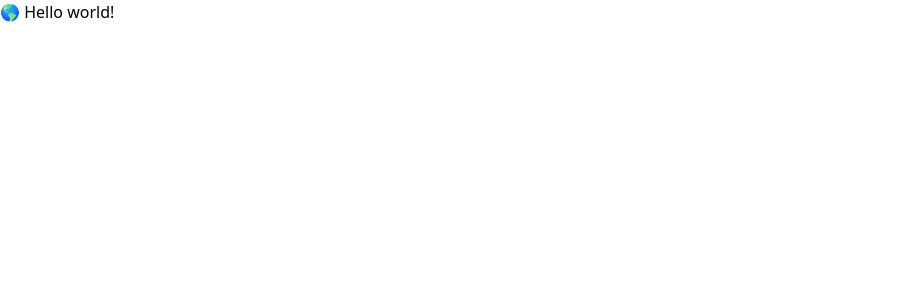
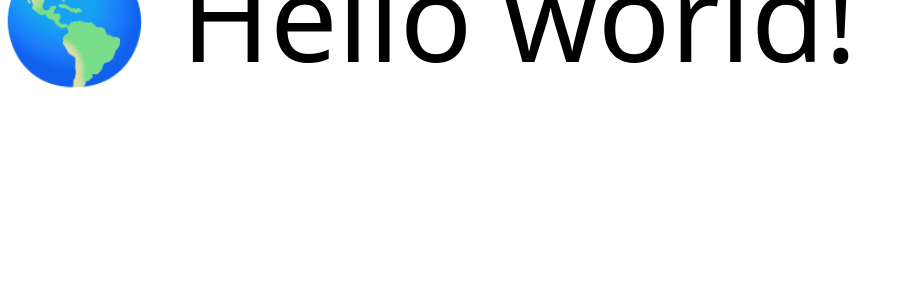
Before and after one commit to olivmath/portfoio, a Next.js app: page / in a window 1280 px wide. Shown: the top 300 px of the page, without its empty margins (0-912 px from the left). Built offline with nearby package versions, Linux system fonts and the light colour scheme.

Commit message:
add: home and components

```diff
--- a/pages/index.tsx
+++ b/pages/index.tsx
@@ -2,7 +2,9 @@ import type { NextPage } from 'next'
 
 const Home: NextPage = () => {
   return (
-    <h1>🌎 Hello world!</h1>
+    <h1 className='text-xl'>
+      🌎 Hello world!
+    </h1>
   )
 }
 
--- a/tailwind.config.js
+++ b/tailwind.config.js
@@ -5,7 +5,12 @@ module.exports = {
     "./components/**/*.{js,ts,jsx,tsx}",
   ],
   theme: {
-    extend: {},
+    fontSize: {
+      sm: ['14px', '20px'],
+      base: ['16px', '24px'],
+      lg: ['20px', '28px'],
+      xl: ['120px', '32px'],
+    }
   },
   plugins: [],
 }
```
Also changed, not shown: components/Navigation/Footer/Footer.component.tsx (added, +9 -0 lines), components/Navigation/Header/Header.component.tsx (added), components/Navigation/NavBar/NavBar.component.tsx (added), components/Navigation/SocialLink/SocialLink.component.tsx (added).
